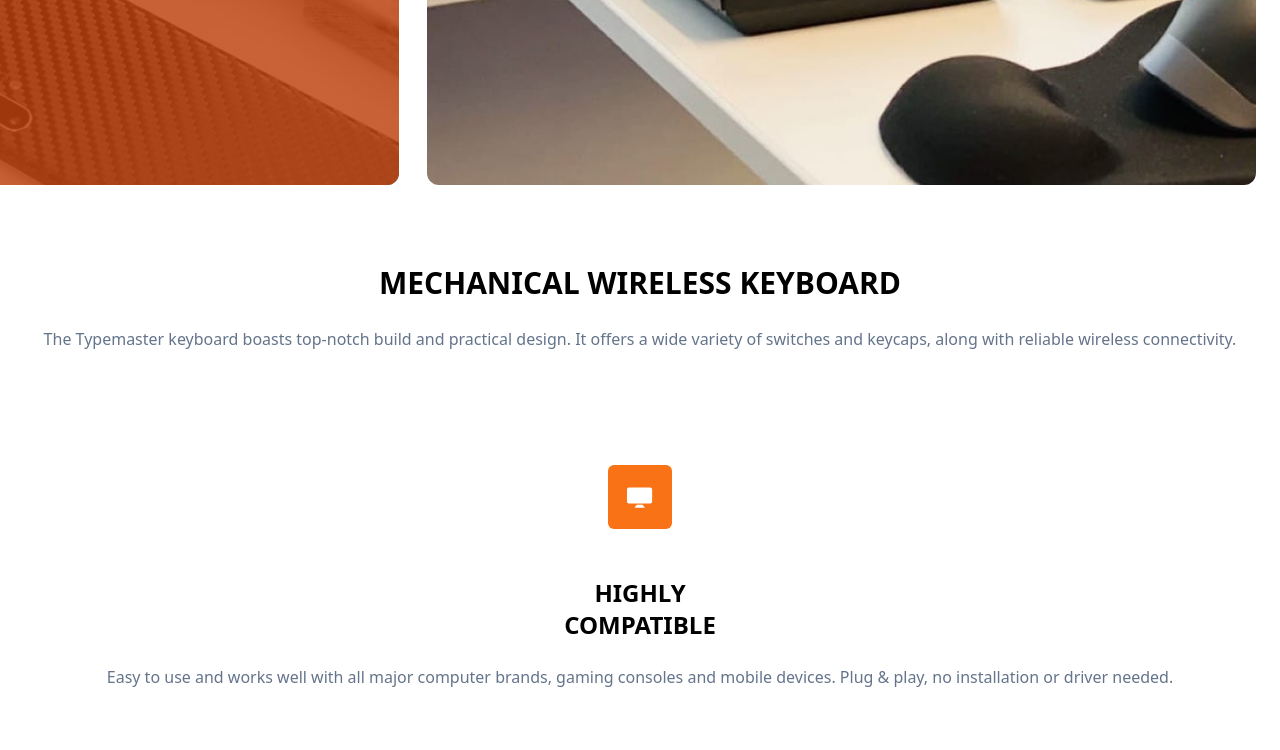
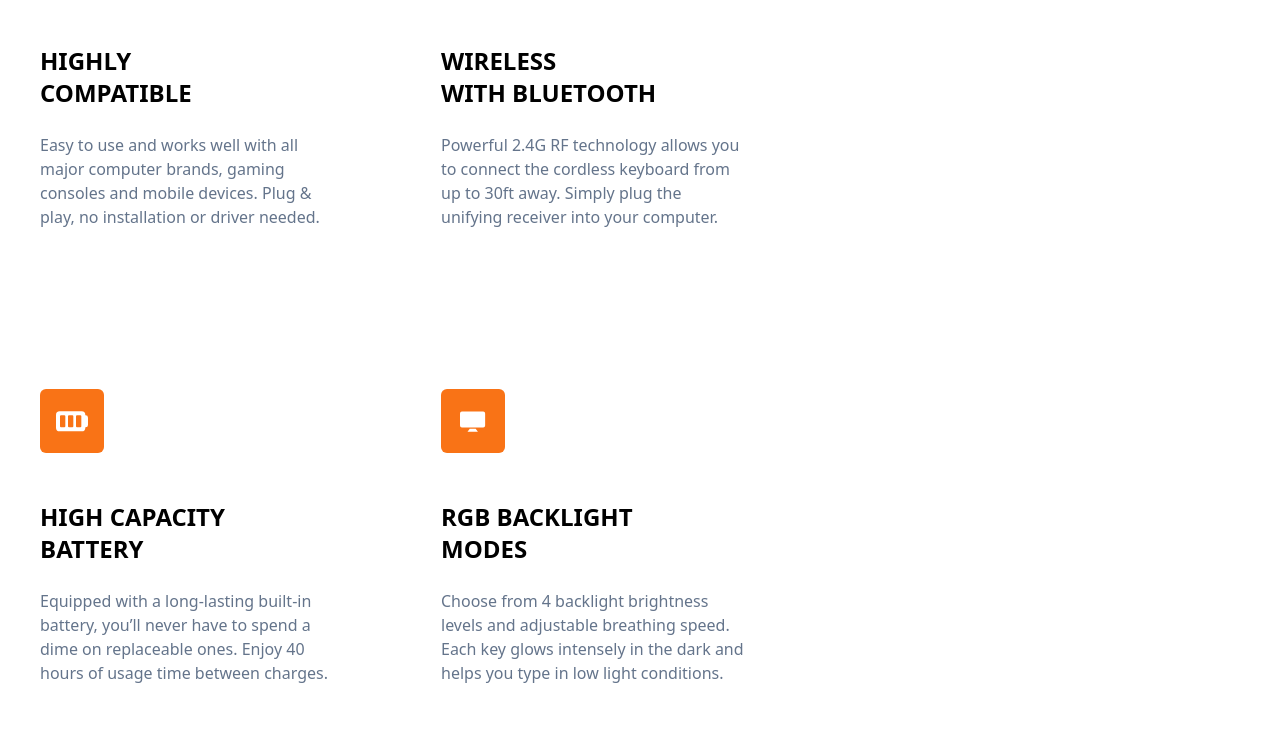
Before and after one commit to cmendez20/typemaster-landing-page, a website built with Parcel: page src/index.html in a window 1280 px wide. Shown: the part 1674-2424 px from the top of the page. Built offline with nearby package versions, Linux system fonts and the light colour scheme.

Commit message:
Add resonsive styles at tablet size

```diff
--- a/src/index.html
+++ b/src/index.html
@@ -6,7 +6,7 @@
     <title>Typemaster Keyboards</title>
     <link rel="stylesheet" href="./index.css" />
   </head>
-  <body class="max-w-s p-6">
+  <body class="max-w-s p-6 md:p-[2.5rem]">
     <header class="mb-16 flex items-center justify-between">
       <div class="relative h-9 w-9 bg-orange-600">
         <p class="absolute left-1 top-1 text-xs font-bold uppercase text-white">
@@ -20,7 +20,8 @@
       >
     </header>
     <main>
-      <section class="mb-16">
+      <section class="mb-6 md:mb-[2.5rem] md:grid md:grid-cols-2">
+        <div class="md:max-w-sm">
           <h1 class="mb-8 text-5xl font-black uppercase tracking-tight">
             Typemaster Keyboard
           </h1>
@@ -28,7 +29,9 @@
             Improve your productivity and gaming without breaking the bank.
             Upgrade to a high quality mechanical typing experience.
           </p>
-        <div class="flex items-center justify-between">
+          <div
+            class="mb-20 flex items-center justify-between md:justify-start md:gap-10"
+          >
             <a
               class="rounded-md bg-orange-600 p-3 font-medium uppercase text-white"
               href="#"
@@ -36,9 +39,8 @@
             >
             <p class="font-medium uppercase text-slate-500">Release on 5/27</p>
           </div>
-      </section>
+        </div>
 
-      <section class="mb-20">
         <picture>
           <source
             srcset="../assets/desktop/image-keyboard.jpg"
@@ -53,14 +55,15 @@
           <img
             src="../assets/mobile/image-keyboard.jpg"
             alt="keyboard on desk"
-            class="relative -right-6 mb-6 rounded-bl-lg rounded-tl-lg"
+            class="relative -right-6 rounded-bl-lg rounded-tl-lg"
           />
         </picture>
+      </section>
 
-        <div class="flex items-center gap-1">
+      <div class="mb-[4.6875rem] flex items-center gap-1 md:mb-[4.5rem]">
         <div class="relative">
           <span
-              class="bg-oran absolute right-6 z-10 h-full w-full rounded-br-xl rounded-tr-xl bg-orange-700/80"
+            class="bg-oran absolute right-6 z-10 h-full w-full rounded-br-xl rounded-tr-xl bg-orange-700/80 md:rounded-lg"
           ></span>
           <picture>
             <source
@@ -76,7 +79,7 @@
             <img
               src="../assets/mobile/image-phone-and-keyboard.jpg"
               alt="phone and keyboard on desk"
-                class="relative right-6 rounded-br-xl rounded-tr-xl bg-blend-screen"
+              class="relative right-6 rounded-br-xl rounded-tr-xl bg-blend-screen md:rounded-lg"
             />
           </picture>
         </div>
@@ -98,33 +101,39 @@
           />
         </picture>
       </div>
-      </section>
 
-      <section class="mb-28">
-        <h2 class="mb-6 text-center text-3xl font-black uppercase">
+      <section class="mb-28 md:mb-36 md:flex md:items-center md:justify-center">
+        <h2
+          class="mb-6 text-center text-3xl font-black uppercase md:mb-0 md:max-w-xs md:text-left"
+        >
           Mechanical Wireless Keyboard
         </h2>
-        <p class="text-center leading-7 text-slate-500">
+        <p
+          class="text-center leading-7 text-slate-500 md:max-w-md md:text-left"
+        >
           The Typemaster keyboard boasts top-notch build and practical design.
           It offers a wide variety of switches and keycaps, along with reliable
           wireless connectivity.
         </p>
       </section>
 
-      <section>
+      <!-- <section class="md:grid md:grid-cols-2 md:gap-14"> -->
+      <section class="md:mb-36 md:grid md:grid-cols-[305px_305px] md:gap-24">
         <div class="mb-16">
           <div
-            class="mx-auto mb-12 flex h-16 w-16 items-center justify-center rounded-md bg-orange-500"
+            class="mx-auto mb-12 flex h-16 w-16 items-center justify-center rounded-md bg-orange-500 md:mx-0"
           >
             <img
               src="../assets/shared/icon-compatible.svg"
               alt="computer screen"
             />
           </div>
-          <h3 class="mb-6 text-center text-2xl font-black uppercase">
+          <h3
+            class="mb-6 text-center text-2xl font-black uppercase md:text-left"
+          >
             Highly<br />Compatible
           </h3>
-          <p class="text-center text-slate-500">
+          <p class="text-center text-slate-500 md:text-left">
             Easy to use and works well with all major computer brands, gaming
             consoles and mobile devices. Plug & play, no installation or driver
             needed.
@@ -132,17 +141,19 @@
         </div>
         <div class="mb-16">
           <div
-            class="mx-auto mb-12 flex h-16 w-16 items-center justify-center rounded-md bg-orange-500"
+            class="mx-auto mb-12 flex h-16 w-16 items-center justify-center rounded-md bg-orange-500 md:mx-0"
           >
             <img
               src="../assets/shared/icon-bluetooth.svg"
               alt="bluetooth logo"
             />
           </div>
-          <h3 class="mb-6 text-center text-2xl font-black uppercase">
+          <h3
+            class="mb-6 text-center text-2xl font-black uppercase md:text-left"
+          >
             Wireless<br />With Bluetooth
           </h3>
-          <p class="text-center text-slate-500">
+          <p class="text-center text-slate-500 md:text-left">
             Powerful 2.4G RF technology allows you to connect the cordless
             keyboard from up to 30ft away. Simply plug the unifying receiver
             into your computer.
@@ -150,17 +161,19 @@
         </div>
         <div class="mb-16">
           <div
-            class="mx-auto mb-12 flex h-16 w-16 items-center justify-center rounded-md bg-orange-500"
+            class="mx-auto mb-12 flex h-16 w-16 items-center justify-center rounded-md bg-orange-500 md:mx-0"
           >
             <img
               src="../assets/shared/icon-battery.svg"
               alt="flat 2D battery"
             />
           </div>
-          <h3 class="mb-6 text-center text-2xl font-black uppercase">
+          <h3
+            class="mb-6 text-center text-2xl font-black uppercase md:text-left"
+          >
             High Capacity<br />Battery
           </h3>
-          <p class="text-center text-slate-500">
+          <p class="text-center text-slate-500 md:text-left">
             Equipped with a long-lasting built-in battery, you’ll never have to
             spend a dime on replaceable ones. Enjoy 40 hours of usage time
             between charges.
@@ -168,17 +181,19 @@
         </div>
         <div class="mb-24">
           <div
-            class="mx-auto mb-12 flex h-16 w-16 items-center justify-center rounded-md bg-orange-500"
+            class="mx-auto mb-12 flex h-16 w-16 items-center justify-center rounded-md bg-orange-500 md:mx-0"
           >
             <img
               src="../assets/shared/icon-compatible.svg"
               alt="computer screen"
             />
           </div>
-          <h3 class="mb-6 text-center text-2xl font-black uppercase">
+          <h3
+            class="mb-6 text-center text-2xl font-black uppercase md:text-left"
+          >
             RGB Backlight<br />Modes
           </h3>
-          <p class="text-center text-slate-500">
+          <p class="text-center text-slate-500 md:text-left">
             Choose from 4 backlight brightness levels and adjustable breathing
             speed. Each key glows intensely in the dark and helps you type in
             low light conditions.
```
Lines whose indentation alone changed are shown as unchanged.
